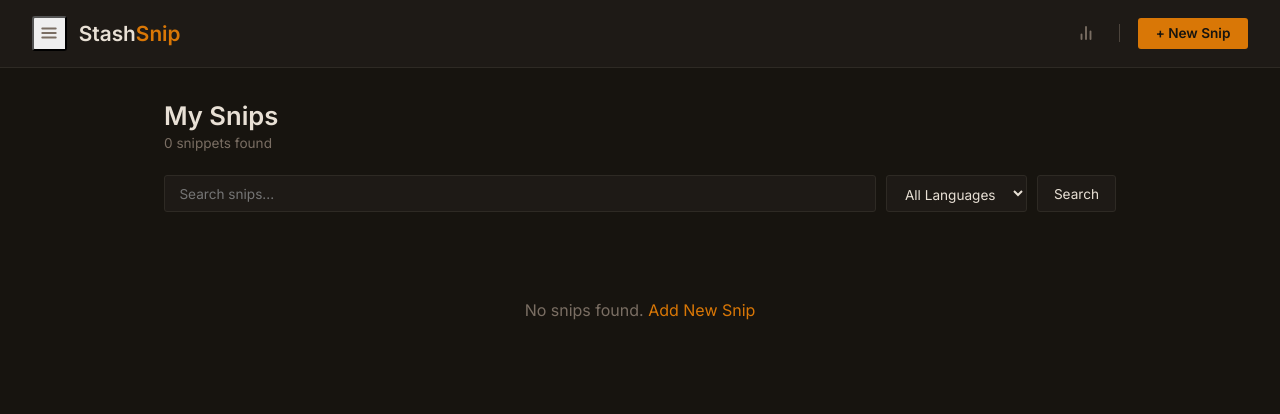
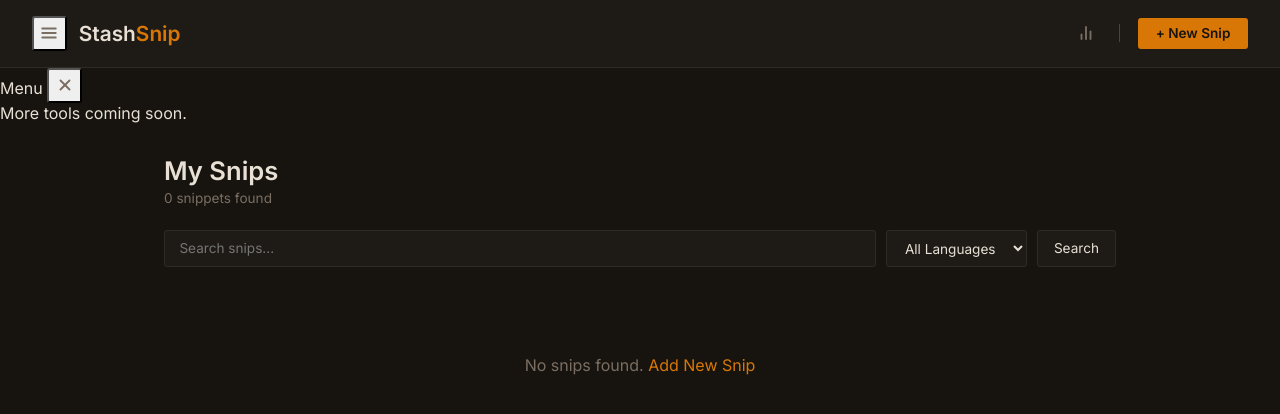
Before and after one commit to byteofhoney/StashSnip, a Flask app: page / in a window 1280 px wide. Shown: the top 414 px of the page. Run offline with Flask 3, Linux system fonts and the light colour scheme; data that the repository does not hold is empty; some libraries are stand-ins or nearby versions.

Commit message:
feat(sidebar): add sidebar panel markup and overlay

```diff
--- a/app/templates/base.html
+++ b/app/templates/base.html
@@ -41,6 +41,23 @@
         </div>
     </nav>
 
+    <div class="sidebar-overlay" id="sidebarOverlay">
+        <aside class="sidebar" id="sidebar">
+            <div class="sidebar-header">
+                <span class="sidebar-title">Menu</span>
+                <button type="button" class="icon-btn" aria-label="Close menu" onclick="closeSidebar()">
+                    <svg xmlns="http://www.w3.org/2000/svg" width="18" height="18" viewBox="0 0 24 24" fill="none" stroke="currentColor" stroke-width="2.5" stroke-linecap="round" stroke-linejoin="round">
+                        <line x1="18" y1="6" x2="6" y2="18"></line>
+                        <line x1="6" y1="6" x2="18" y2="18"></line>
+                    </svg>
+                </button>
+            </div>
+            <div class="sidebar-content">
+                <p class="sidebar-placeholder">More tools coming soon.</p>
+            </div>
+        </aside>
+    </div>
+
     <main>
         {% with messages = get_flashed_messages(with_categories=true) %}
             {% if messages %}
```
